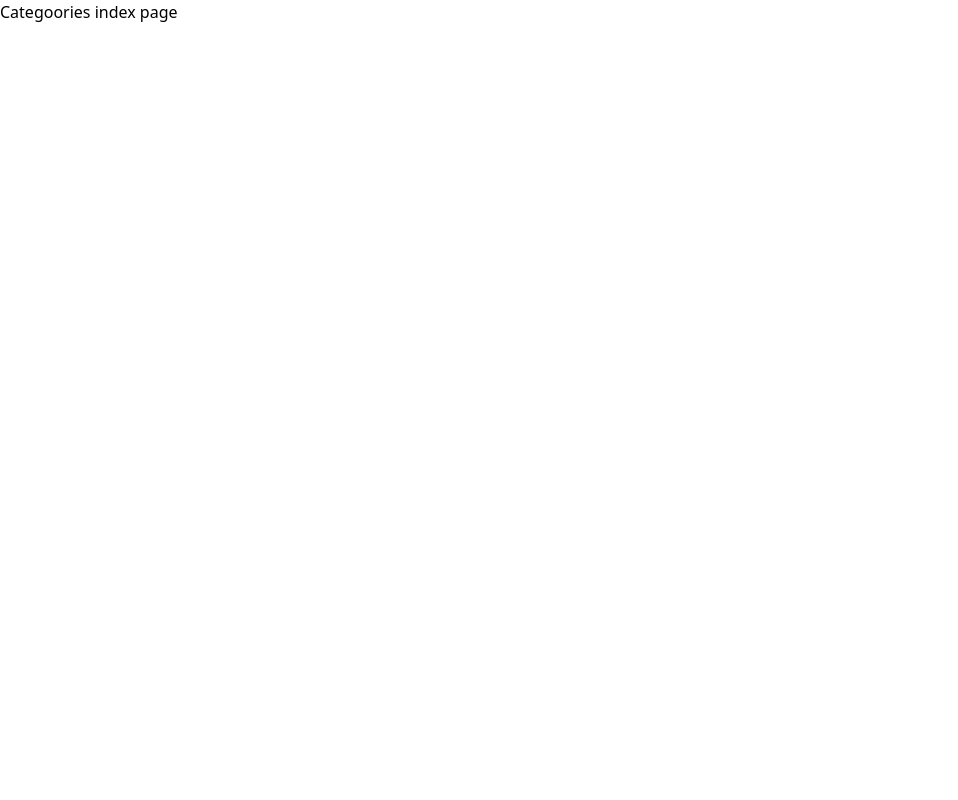
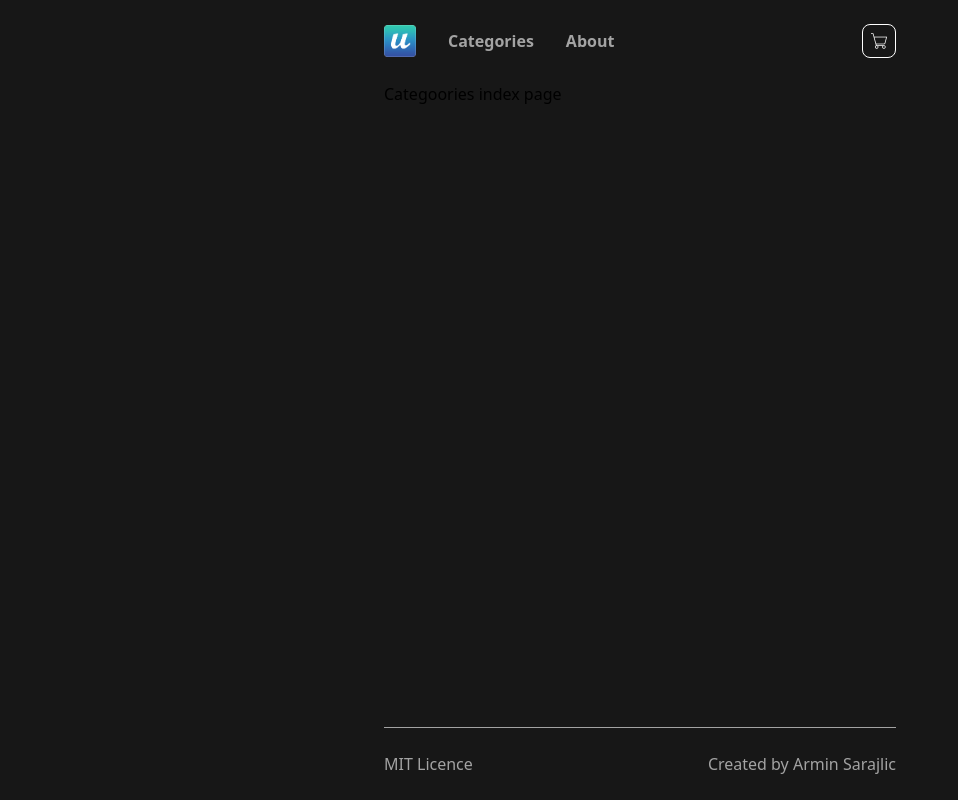
Before and after one commit to ZulianTiger/svelte-commerce, a SvelteKit app: page /categories in a window 1280 px wide. Shown: the whole page, without its empty margins (0-958 px from the left). Built offline with nearby package versions, Linux system fonts and the light colour scheme.

Commit message:
Lesson 6.9: Creating a Layout

```diff
--- a/src/lib/components/CartButton.svelte
+++ b/src/lib/components/CartButton.svelte
@@ -1,3 +1,3 @@
-<div class="border-white rounded-lg p-2 hover:border-blue-500 duration-300">
-	<img src="shopping-cart.png" alt="Cart" />
+<div class="border border-white rounded-lg p-2 hover:border-blue-500 duration-300">
+	<img src="shopping-cart.png" alt="Cart" class="h-4" />
 </div>
--- a/src/routes/+layout.svelte
+++ b/src/routes/+layout.svelte
@@ -1,5 +1,13 @@
 <script>
 	import '../app.css';
+	import Header from '$lib/components/Header.svelte';
+	import Footer from '$lib/components/Footer.svelte';
 </script>
 
-<slot />
+<main class="bg-[#171717] min-h-screen flex flex-col justify-between px-96">
+	<Header />
+	<div class="flex-1">
+		<slot />
+	</div>
+	<Footer />
+</main>
--- a/src/routes/+page.svelte
+++ b/src/routes/+page.svelte
@@ -1,9 +1,2 @@
-<script>
-	import Header from '../lib/components/Header.svelte';
-	import Footer from '../lib/components/Footer.svelte';
-</script>
-
-<Header />
 <h1 class="text-red-500 text-4xl">Welcome to SvelteKit</h1>
 <p>Visit <a href="https://kit.svelte.dev">kit.svelte.dev</a> to read the documentation</p>
-<Footer />
```
